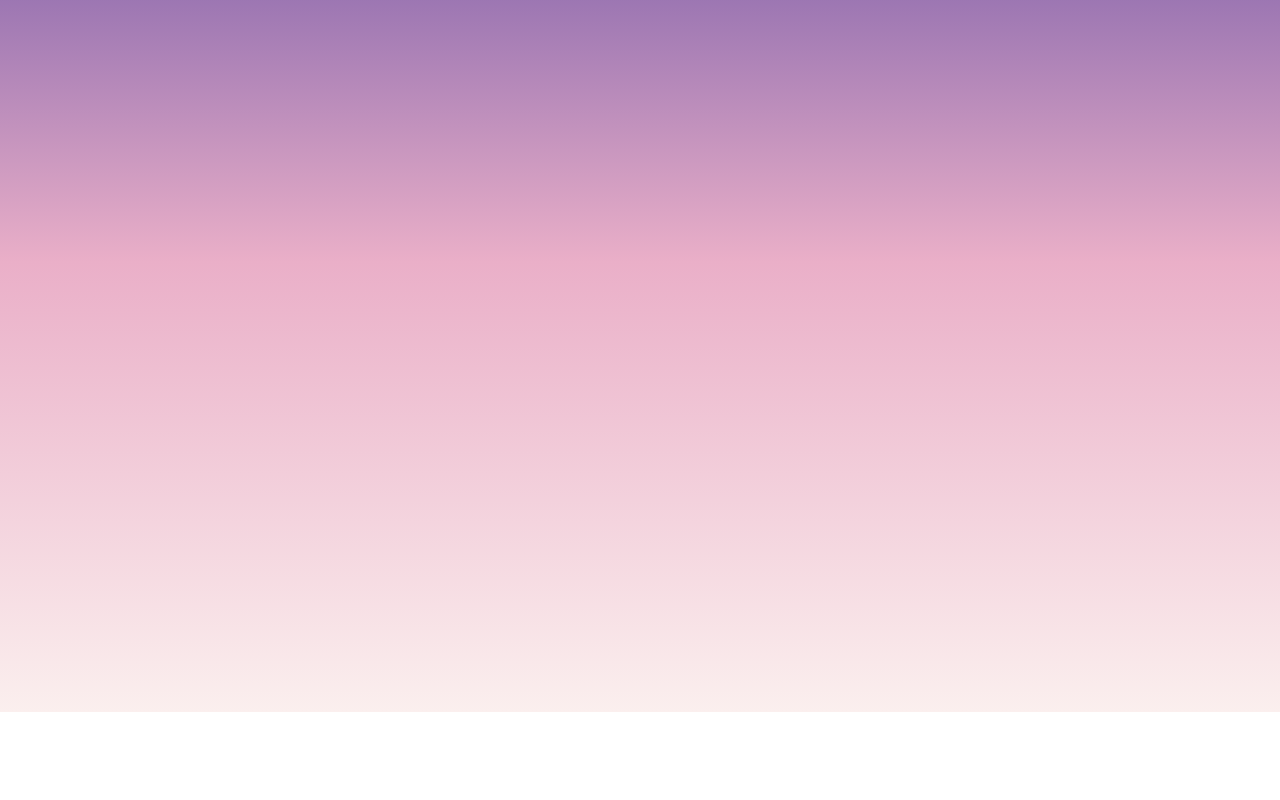
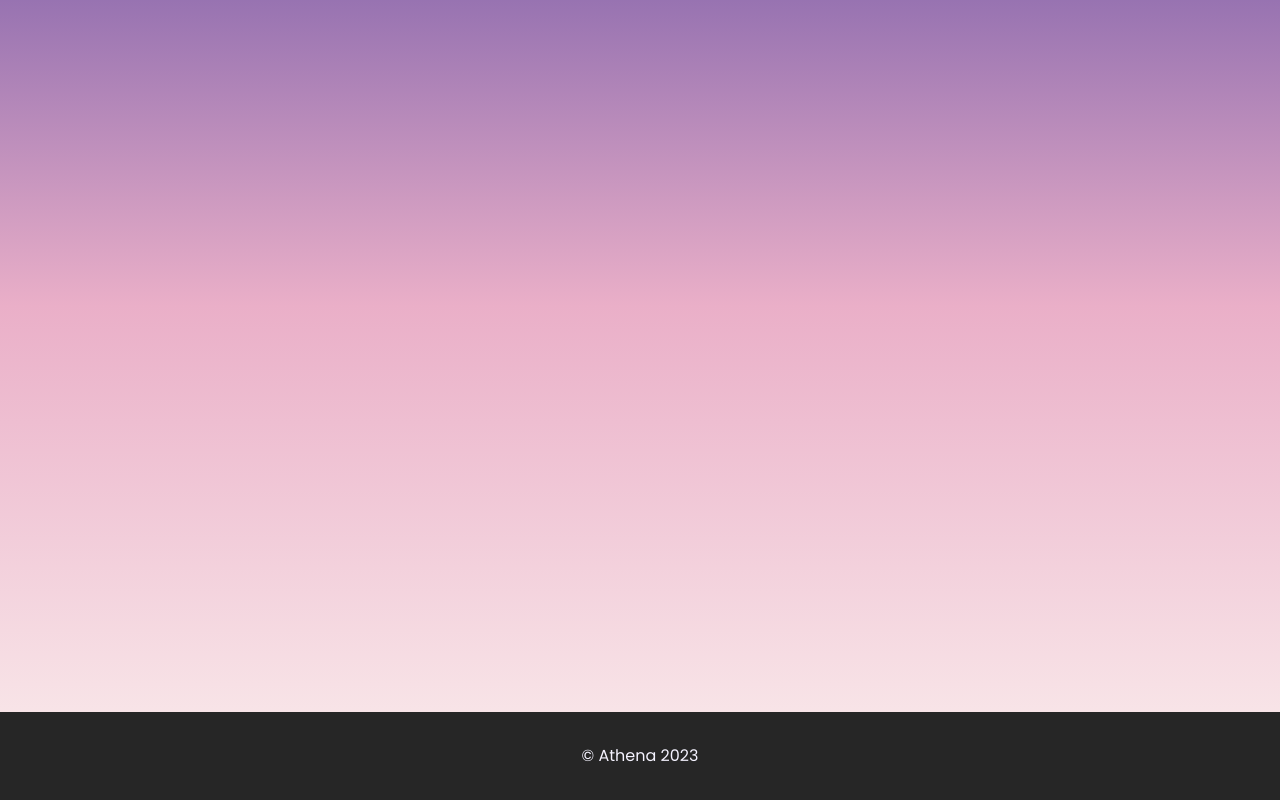
Before and after one commit to notzree/athena, a Next.js app in the folder athena-webapp/: page / in a window 1280 px wide. Shown: the part 188-988 px from the top of the page. Before the commit the page ends 900 px from the top, so only its background shows below. Built offline with nearby package versions, Linux system fonts and the light colour scheme.

Commit message:
completed footer for landing page

```diff
--- a/athena-webapp/app/(unauth-group)/layout.tsx
+++ b/athena-webapp/app/(unauth-group)/layout.tsx
@@ -2,7 +2,8 @@
 import '../globals.css'
 import { Inter } from 'next/font/google'
 import { ClerkProvider } from '@clerk/nextjs'
-import NavBar from '@/components/NavBar'
+import LandingNavBar from '@/components/LandingNavbar'
+import LandingFooter from '@/components/LandingFooter'
 
 const inter = Inter({ subsets: ['latin'] })
 
@@ -22,10 +23,11 @@ export default function RootLayout({
     <html lang="en">
       <body className={inter.className}>
         <nav>
-          <NavBar/>
+          <LandingNavBar/>
         </nav>
         {children}
         </body>
+        <LandingFooter/>
     </html>
     </ClerkProvider>
   )
--- /dev/null
+++ b/athena-webapp/components/LandingFooter.tsx
@@ -0,0 +1,13 @@
+'use client'
+import React from "react";
+
+export default function LandingFooter() {
+
+  return (
+    <div className="mx-auto max-w-screen-xl bg-neutral-800 px-6 py-3">
+      <a href="/" className="flex items-center justify-center text-violet-50 hover:text-violet-200 px-5 py-5">
+        © Athena 2023
+      </a>
+    </div>
+  );
+}
--- a/athena-webapp/components/NavBar.tsx
+++ b/athena-webapp/components/LandingNavbar.tsx
@@ -36,7 +36,7 @@ function NavList() {
   );
 }
 
-export default function NavBar() {
+export default function LandingNavBar() {
   const [openNav, setOpenNav] = useState(false);
 
   const handleWindowResize = () =>
```
